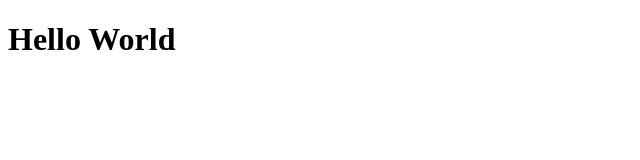
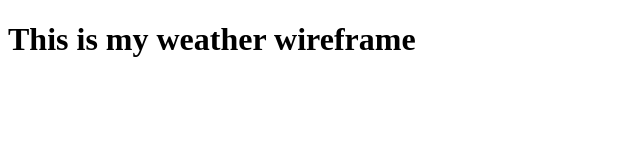
Before and after one commit to matthieua/she-codes-plus, a plain HTML site: page index.html in a window 1280 px wide. Shown: the whole page, without its empty margins (0-640 px from the left). Drawn offline with Linux system fonts and the light colour scheme.

Commit message:
Updated the homepage title

```diff
--- a/index.html
+++ b/index.html
@@ -5,12 +5,12 @@
   <meta charset="UTF-8">
   <meta name="viewport" content="width=device-width, initial-scale=1.0">
   <meta http-equiv="X-UA-Compatible" content="ie=edge">
-  <title>Document</title>
+  <title>She Codes Plus</title>
 </head>
 
 <body>
   <h1>
-    Hello World
+    This is my weather wireframe
   </h1>
 </body>
 
```
